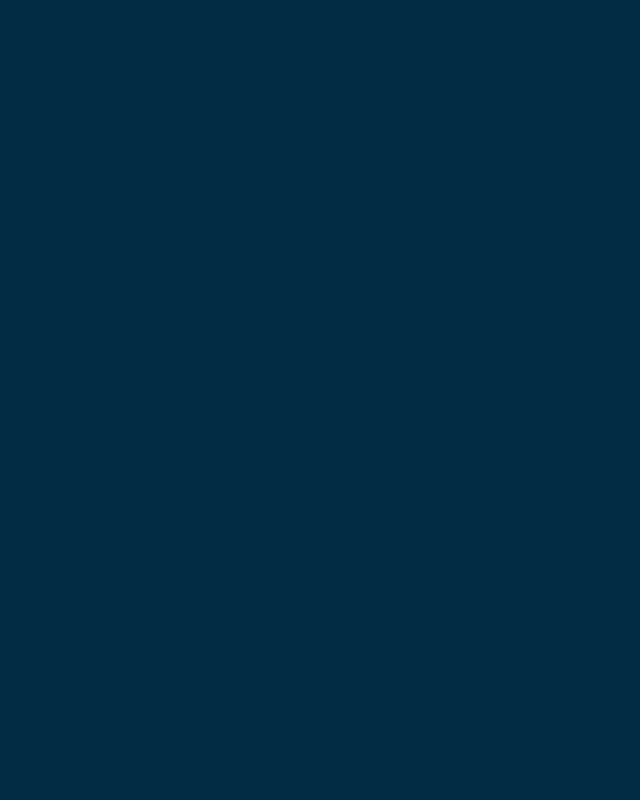
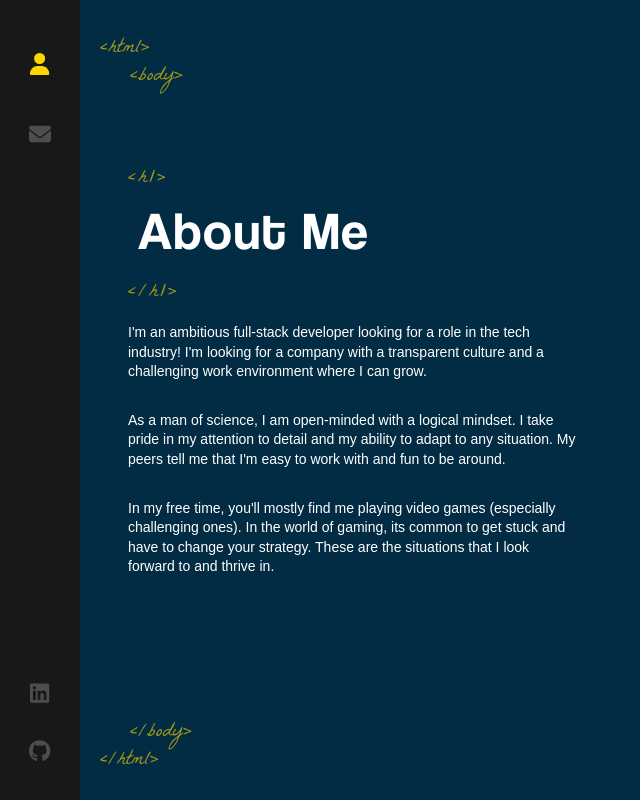
Before and after one commit to erichengler/react-portfolio, a React (Create React App) app: page /about in a window 1280 px wide. Before the commit this address had no page. Shown: the whole page, without its empty margins (0-640 px from the left). Built offline with nearby package versions, Linux system fonts and the light colour scheme.

Commit message:
finished about page - created route, h1 and description paragraphs

```diff
--- a/src/App.js
+++ b/src/App.js
@@ -2,6 +2,7 @@ import './App.scss';
 import { Routes, Route } from 'react-router-dom';
 import Layout from './components/Layout';
 import Home from './components/Home';
+import About from './components/About';
 
 function App() {
   return (
@@ -9,6 +10,7 @@ function App() {
     <Routes>
       <Route path="/" element={<Layout />}>
         <Route index element={<Home />} />
+        <Route path='about' element={<About />} />
       </Route>
     </Routes>
     </>
--- /dev/null
+++ b/src/components/About/index.js
@@ -0,0 +1,36 @@
+import AnimatedLetters from "../AnimatedLetters";
+
+const About = () => {
+
+    return (
+        <div className="container about-page">
+            <div className="text-zone">
+                <h1>
+                    <AnimatedLetters
+                        strArray={['A', 'b', 'o', 'u', 't', ' ', 'M', 'e']}
+                        index={15}
+                    />
+                </h1>
+                <p>
+                    I'm an ambitious full-stack developer looking for a role in the
+                    tech industry! I'm looking for a company with a transparent
+                    culture and a challenging work environment where I can grow.
+                </p>
+                <p>
+                    As a man of science, I am open-minded with a logical mindset.
+                    I take pride in my attention to detail and my ability to adapt
+                    to any situation. My peers tell me that I'm easy to work with
+                    and fun to be around.
+                </p>
+                <p>
+                    In my free time, you'll mostly find me playing video games
+                    (especially challenging ones). In the world of gaming,
+                    its common to get stuck and have to change your strategy.
+                    These are the situations that I look forward to and thrive in.
+                </p>
+            </div>
+        </div>
+    )
+}
+
+export default About;
--- a/src/components/Home/index.scss
+++ b/src/components/Home/index.scss
@@ -3,7 +3,7 @@
     .text-zone {
         position: absolute;
         left: 10%;
-        top: 50%;
+        top: 49%;
         transform: translateY(-50%);
         width: 100%;
         max-height: 90%;
@@ -15,7 +15,7 @@
         margin: 0;
         font-family: 'Coolvetica';
         font-weight: 400;
-        letter-spacing: 2px;
+        letter-spacing: 3px;
 
         &::before {
             content: '<h1>';
--- a/src/components/Layout/index.scss
+++ b/src/components/Layout/index.scss
@@ -15,7 +15,7 @@
     position: absolute;
     bottom: 25px;
     left: 100px;
-    font-size: 18px;
+    font-size: 20px;
     font-family: 'La Belle Aurore';
 }
 
@@ -33,3 +33,77 @@
     animation: fadeIn 1s forwards;
     animation-delay: 1s;
 }
+
+.about-page {
+
+    .text-zone {
+        position: absolute;
+        left: 10%;
+        top: 49%;
+        transform: translateY(-50%);
+        width: 35%;
+        vertical-align: middle;
+        display: table-cell;
+        max-height: 90%;
+    }
+
+    h1 {
+        font-size: 53px;
+        font-family: 'Coolvetica';
+        color: #fff;
+        font-weight: 400;
+        margin-top: 0;
+        position: relative;
+        margin-bottom: 40px;
+        left: 10px;
+        letter-spacing: 2px;
+
+        &::before {
+            content: '<h1>';
+            color: #ffd700;
+            font-family: 'La Belle Aurore';
+            font-size: 20px;
+            position: absolute;
+            margin-top: -25px;
+            left: -10px;
+            opacity: 0.6;
+            line-height: 20px;
+        }
+
+        &::after {
+            content: '</h1>';
+            color: #ffd700;
+            font-family: 'La Belle Aurore';
+            font-size: 20px;
+            line-height: 20px;
+            position: absolute;
+            left: -30px;
+            bottom: -20px;
+            margin-bottom: -15px;
+            margin-left: 20px;
+            opacity: 0.6;
+        }
+    }
+
+    p {
+        color: #fff;
+        font-family: sans-serif;
+        font-weight: 300;
+        font-size: 14px;
+        min-width: fit-content;
+        animation: pulse 1s;
+        padding-top: 15px;
+
+        &:nth-of-type(1) {
+            animation-delay: 1.1s;
+        }
+
+        &:nth-of-type(2) {
+            animation-delay: 1.6s;
+        }
+
+        &:nth-of-type(3) {
+            animation-delay: 2.1s;
+        }
+    }
+}
--- a/src/components/Sidebar/index.js
+++ b/src/components/Sidebar/index.js
@@ -1,17 +1,11 @@
 import { Link, NavLink } from 'react-router-dom';
 import './index.scss';
-import LogoS from '../../assets/images/logo-s.png';
-import LogoSubtitle from '../../assets/images/logo_sub.png';
 import { FontAwesomeIcon } from '@fortawesome/react-fontawesome';
 import { faEnvelope, faHome, faUser } from '@fortawesome/free-solid-svg-icons';
 import { faGithub, faLinkedin } from '@fortawesome/free-brands-svg-icons';
 
 const Sidebar = () => (
     <div className="nav-bar">
-        {/* <Link className="logo" to="/">
-            <img src={LogoS} alt="logo" />
-            <img className="sub-logo" src={LogoSubtitle} alt="slobodan" />
-        </Link> */}
         <nav>
             <NavLink exact="true" activeclassname="active" to="/">
                 <FontAwesomeIcon icon={faHome} color="#4d4d4e" />
--- a/src/components/Sidebar/index.scss
+++ b/src/components/Sidebar/index.scss
@@ -6,22 +6,6 @@
     top: 0;
     z-index: 3;
     min-height: 500px;
-
-    .logo {
-        display: block;
-        padding: 8px 0;
-
-        img {
-            display: block;
-            margin: 8px auto;
-            width: 24px;
-            height: auto;
-
-            &.sub-logo {
-                width: 50px;
-            }
-        }
-    }
 
     nav {
         display: block;
@@ -108,9 +92,9 @@
 
         li {
             a {
-                padding: 7px 0;
+                padding: 18px 0;
                 display: block;
-                font-size: 15px;
+                font-size: 22px;
                 line-height: 16px;
 
                 &:hover svg {
```
Also changed, not shown: src/components/About/index.scss (added).
